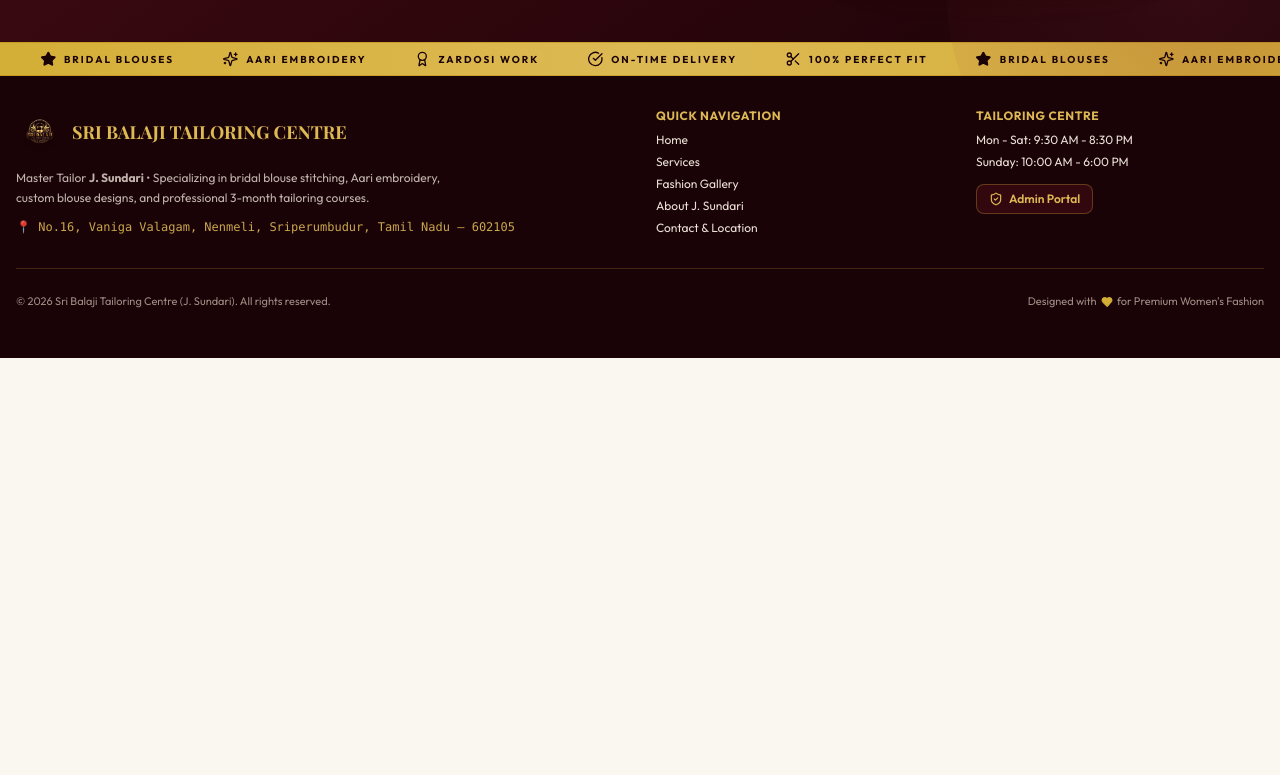
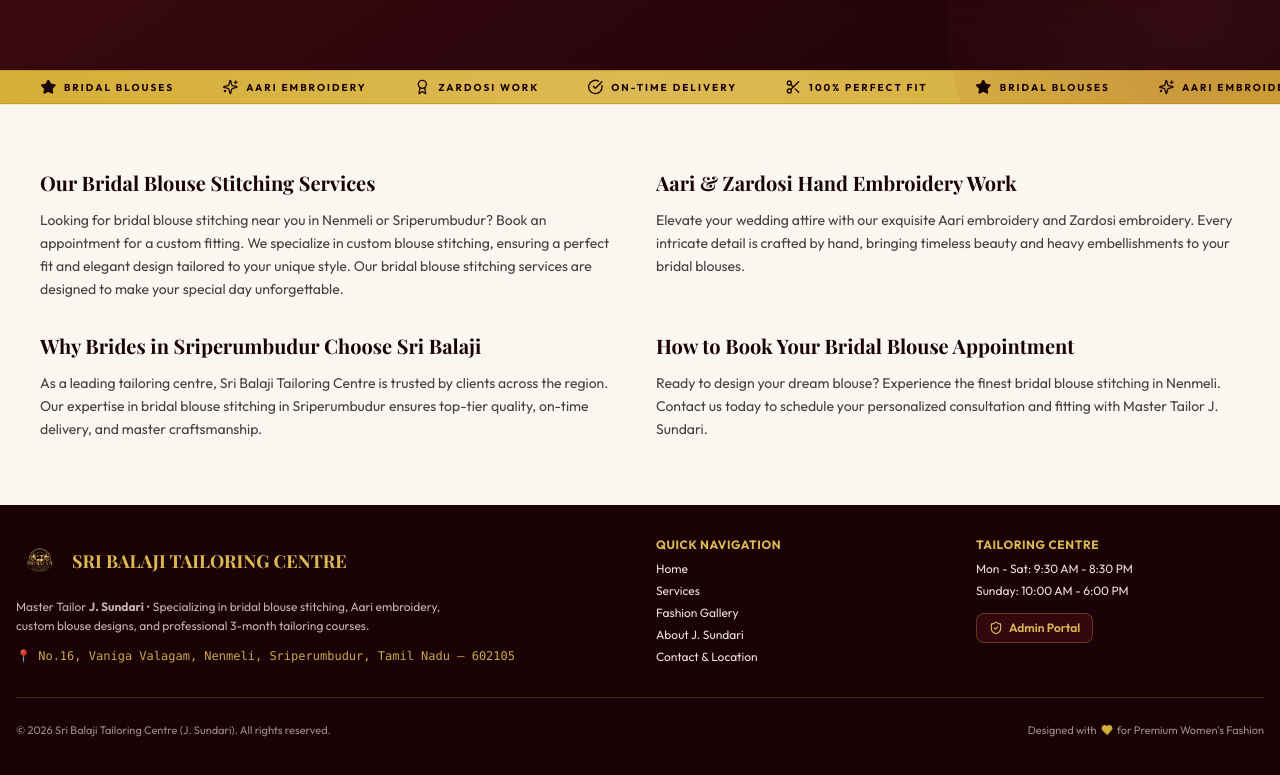
Before and after one commit to nagaraj4647/sri-balaji-tailoring-website, a Next.js app: page / in a window 1280 px wide. Shown: the part 647-1422 px from the top of the page. Before the commit the page ends 1005 px from the top, so only its background shows below. Built offline with nearby package versions, Linux system fonts and the light colour scheme; a web font is replaced by a local one.

Commit message:
Improve homepage local SEO

```diff
--- a/src/app/page.tsx
+++ b/src/app/page.tsx
@@ -1,14 +1,14 @@
 import type { Metadata } from 'next';
 
 export const metadata: Metadata = {
-  title: 'Sri Balaji Tailoring Centre | Master Tailor J. Sundari',
-  description: 'Sri Balaji Tailoring Centre by Master Tailor J. Sundari in Nenmeli, Sriperumbudur. Designer blouse stitching, Aari & Zardosi embroidery, bridal blouses & tailoring courses.',
+  title: 'Bridal Blouse Stitching Near Me | Sri Balaji Tailoring',
+  description: 'Custom bridal blouse stitching by Master Tailor J. Sundari — 15+ years of Aari & Zardosi embroidery, 5,000+ blouses crafted. Book your appointment today.',
   alternates: {
     canonical: 'https://sri-balaji-tailoring-website-five.vercel.app/',
   },
   openGraph: {
-    title: 'Sri Balaji Tailoring Centre | Master Tailor J. Sundari',
-    description: 'Sri Balaji Tailoring Centre by Master Tailor J. Sundari in Nenmeli, Sriperumbudur. Designer blouse stitching, Aari & Zardosi embroidery, bridal blouses & tailoring courses.',
+    title: 'Bridal Blouse Stitching Near Me | Sri Balaji Tailoring',
+    description: 'Custom bridal blouse stitching by Master Tailor J. Sundari — 15+ years of Aari & Zardosi embroidery, 5,000+ blouses crafted. Book your appointment today.',
     url: 'https://sri-balaji-tailoring-website-five.vercel.app/',
   }
 };
@@ -29,6 +29,44 @@ export default function Home() {
       {/* Hero */}
       <Hero />
 
+      {/* SEO Content Section */}
+      <section className="max-w-7xl mx-auto px-5 sm:px-8 lg:px-10 py-12 sm:py-16 grid grid-cols-1 md:grid-cols-2 gap-8 text-stone-700 font-sans border-t border-gold-500/20">
+
+        <div className="space-y-3">
+          <h2 className="text-xl font-serif font-bold text-maroon-950">Our Bridal Blouse Stitching Services</h2>
+          <p className="text-sm leading-relaxed">
+            Looking for bridal blouse stitching near you in Nenmeli or Sriperumbudur? Book an appointment for a custom fitting.
+            We specialize in custom blouse stitching, ensuring a perfect fit and elegant design tailored to your unique style.
+            Our bridal blouse stitching services are designed to make your special day unforgettable.
+          </p>
+        </div>
+
+        <div className="space-y-3">
+          <h2 className="text-xl font-serif font-bold text-maroon-950">Aari & Zardosi Hand Embroidery Work</h2>
+          <p className="text-sm leading-relaxed">
+            Elevate your wedding attire with our exquisite Aari embroidery and Zardosi embroidery.
+            Every intricate detail is crafted by hand, bringing timeless beauty and heavy embellishments to your bridal blouses.
+          </p>
+        </div>
+
+        <div className="space-y-3">
+          <h2 className="text-xl font-serif font-bold text-maroon-950">Why Brides in Sriperumbudur Choose Sri Balaji</h2>
+          <p className="text-sm leading-relaxed">
+            As a leading tailoring centre, Sri Balaji Tailoring Centre is trusted by clients across the region.
+            Our expertise in bridal blouse stitching in Sriperumbudur ensures top-tier quality, on-time delivery, and master craftsmanship.
+          </p>
+        </div>
+
+        <div className="space-y-3">
+          <h2 className="text-xl font-serif font-bold text-maroon-950">How to Book Your Bridal Blouse Appointment</h2>
+          <p className="text-sm leading-relaxed">
+            Ready to design your dream blouse? Experience the finest bridal blouse stitching in Nenmeli.
+            Contact us today to schedule your personalized consultation and fitting with Master Tailor J. Sundari.
+          </p>
+        </div>
+
+      </section>
+
       {/* Footer */}
       <Footer />
 
--- a/src/components/Hero.tsx
+++ b/src/components/Hero.tsx
@@ -33,12 +33,15 @@ export default function Hero() {
 
             {/* Heading */}
             <div className="space-y-1">
-              <h1 className="text-[2.6rem] sm:text-5xl lg:text-[3rem] xl:text-[3.25rem] font-serif font-bold tracking-tight text-ivory-50 leading-[1.06]">
+              <div className="text-[2.6rem] sm:text-5xl lg:text-[3rem] xl:text-[3.25rem] font-serif font-bold tracking-tight text-ivory-50 leading-[1.06]">
                 SRI BALAJI
-              </h1>
+              </div>
               <div className="text-[2.6rem] sm:text-5xl lg:text-[3rem] xl:text-[3.25rem] font-serif font-bold tracking-tighter leading-[1.06]">
                 <span className="gold-gradient-text">TAILORING CENTRE</span>
               </div>
+              <h1 className="text-sm sm:text-base font-sans text-ivory-200 mt-3 font-medium">
+                Expert Bridal Blouse Stitching in Nenmeli, Sriperumbudur
+              </h1>
             </div>
 
             {/* Sub-line */}
```
